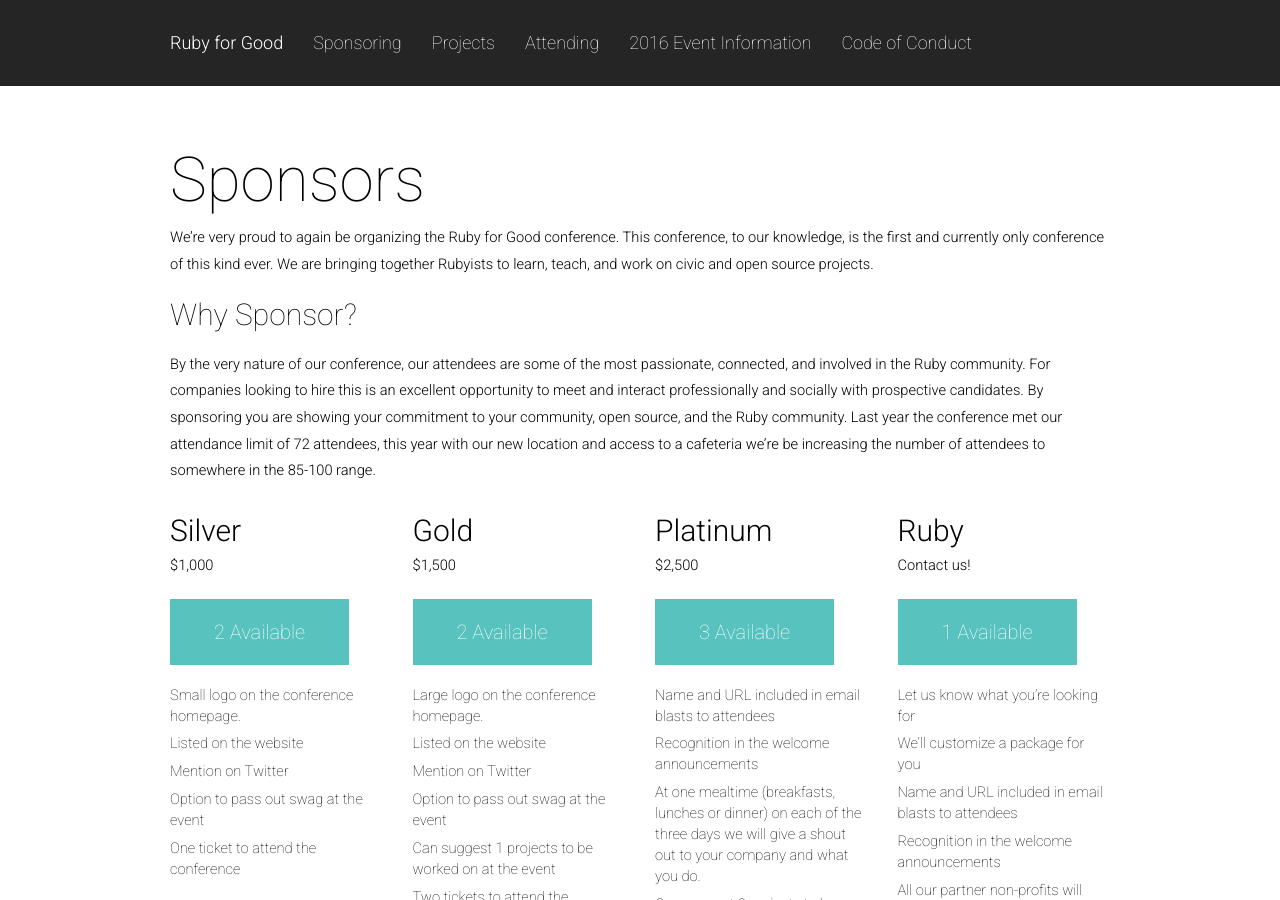
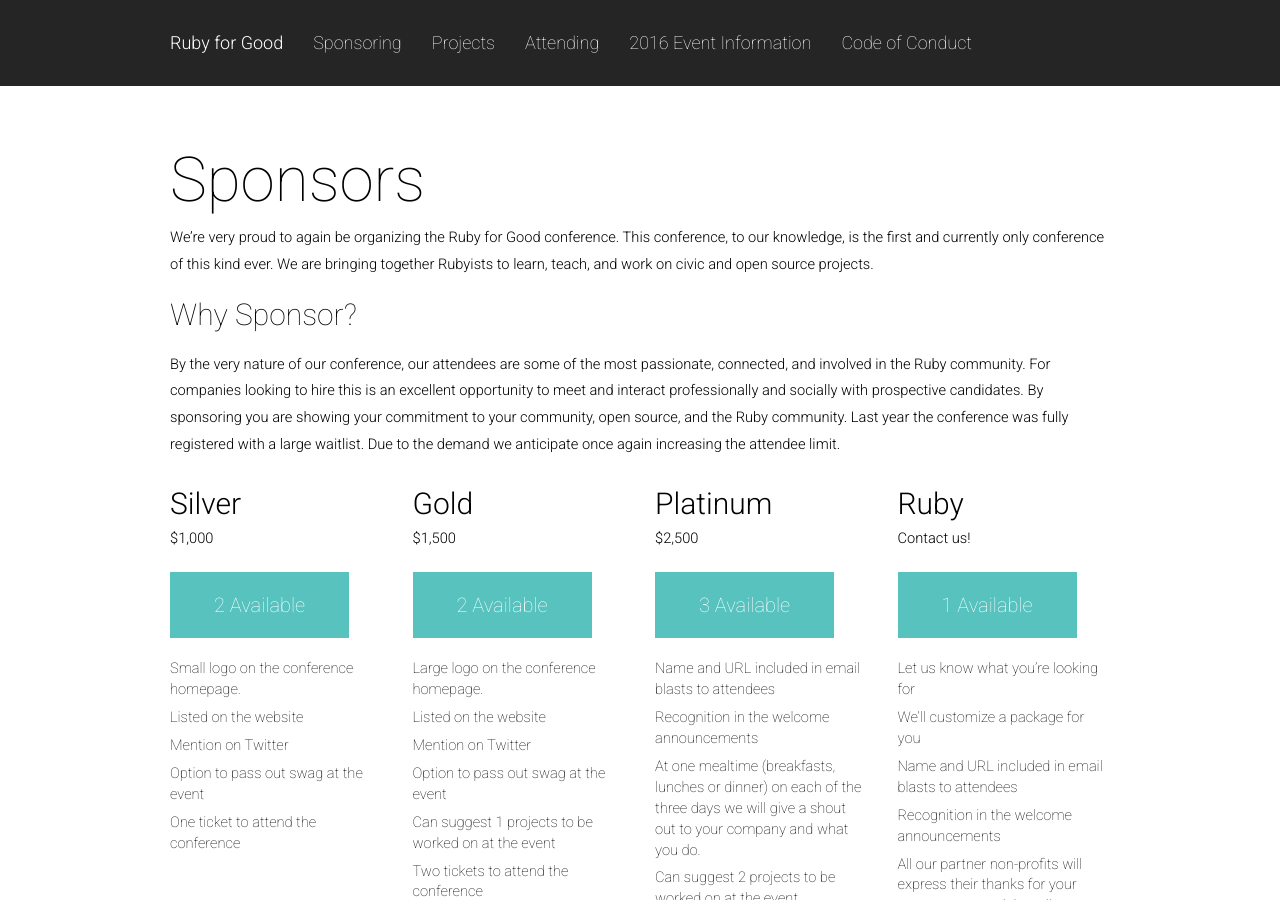
Before and after one commit to rubyforgood/rubyforgood.org--old, a Jekyll site: the page built from sponsors.md, in a window 1280 px wide and 900 px high. Built offline with Jekyll 4.4.1, drawn with Linux system fonts in a browser that asks for light colours.

Commit message:
Update sponsors.md
Language change. Last PR for hacktoberfest. :) Obviously these should have all been in a one.

```diff
--- a/sponsors.md
+++ b/sponsors.md
@@ -9,8 +9,7 @@
 
 ###### Why Sponsor?
 
-By the very nature of our conference, our attendees are some of the most passionate, connected, and involved in the Ruby community. For companies looking to hire this is an excellent opportunity to meet and interact professionally and socially with prospective candidates. By sponsoring you are showing your commitment to your community, open source, and the Ruby community. Last year the conference met our attendance limit of 72 attendees, this year with our new location and access to a cafeteria we're be increasing the number of attendees to somewhere in the 85-100 range.
-
+By the very nature of our conference, our attendees are some of the most passionate, connected, and involved in the Ruby community. For companies looking to hire this is an excellent opportunity to meet and interact professionally and socially with prospective candidates. By sponsoring you are showing your commitment to your community, open source, and the Ruby community. Last year the conference was fully registered with a large waitlist. Due to the demand we anticipate once again increasing the attendee limit.
 
 <section class="row sponsor-levels">
 <div class="col-md-3 col-sm-3" markdown="1">
```
